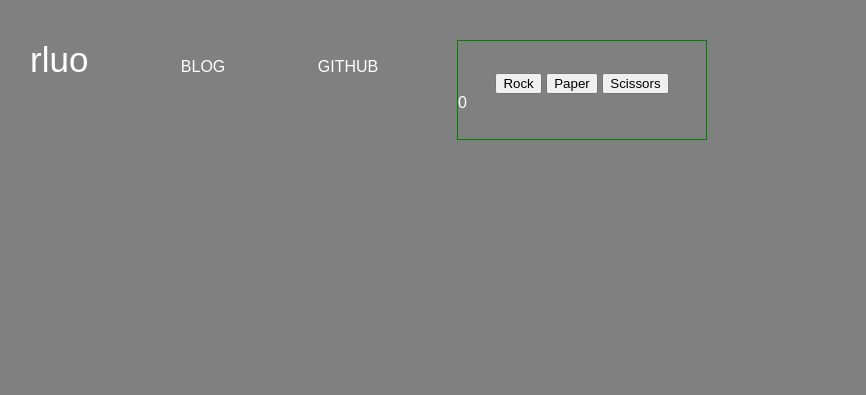
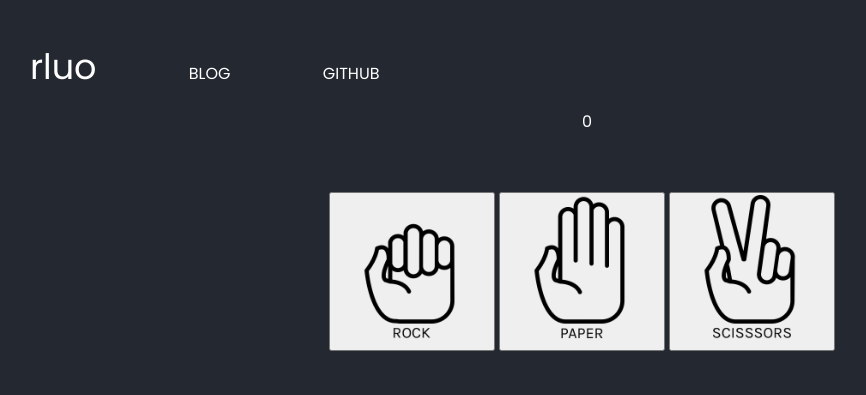
Before and after one commit to ronald-luo/rock-paper-scissors, a plain HTML site: page index.html in a window 1280 px wide. Shown: the whole page, without its empty margins (58-924 px from the left). Drawn offline with Linux system fonts and the light colour scheme.

Commit message:
✂️ adding user interface, images for buttons and  updating DOM to show moves

```diff
--- a/css/main.scss
+++ b/css/main.scss
@@ -1,3 +1,13 @@
+@import url("https://fonts.googleapis.com/css2?family=Lora&family=Poppins&display=swap");
+
+$color_1: #242831;
+$color_2: #292e38;
+$color_3: #323844;
+$color_4: #bb23c7;
+$padding: 4em;
+$font1: "Poppins", sans-serif;
+$font2: "Lora", serif;
+
 *,
 *:before,
 *:after {
@@ -6,8 +16,8 @@
 
 body {
   color: white;
-  background-color: grey;
-  font-family: Arial, Helvetica, sans-serif;
+  background-color: $color_1;
+  font-family: $font1;
   height: 100vh;
 }
 
@@ -33,12 +43,31 @@ header {
 }
 
 .game {
+  position: absolute;
+  left: 0;
+  top: 20%;
   margin: 0 auto;
-  width: 250px;
-  height: 100px;
-  border: 1px solid green;
+  width: 100vw;
+  height: 20vw;
+  //border: 1px solid green;
   form {
     text-align: center;
     padding-top: 2em;
   }
 }
+
+.score {
+  left: 50%;
+  top: -20%;
+  position: absolute;
+}
+
+.display-move {
+  padding: 2.5em 0 0 0;
+  text-align: center;
+  color: rgb(156, 156, 156);
+}
+
+img {
+  height: 150px;
+}
--- a/index.html
+++ b/index.html
@@ -19,11 +19,20 @@
     </header>
 
     <div class="game" id="game">
+        <div id="score-board" class="score">
+
+        </div>
         <form>
-            <button id="rock">Rock</button>
-            <button id="paper">Paper</button>
-            <button id="scissors">Scissors</button>
+            <button id="rock"><img src="media/rock.png" alt="rock"></button>
+            <button id="paper"><img src="media/paper.png" alt="paper"></button>
+            <button id="scissors"><img src="media/scissors.png" alt="scissors"></button>
         </form>
+        <div id="display-move" class="display-move">
+
+
+        </div>
+
+
     </div>
 
 </body>
--- a/index.js
+++ b/index.js
@@ -1,21 +1,28 @@
 // start as soon as the document loads
 (function playerMove () {
     // grab buttons and attach event listeners to them
-    buttons = document.querySelectorAll('button')
+    buttons = document.querySelectorAll('img')
 
     //
     buttons.forEach((button) => {
         button.addEventListener('click', (e) => {
             e.preventDefault()
-            let playerChoice = ("" + e.target.id) // get player move - ie. button id as a string
+            let playerChoice = ("" + e.target.alt) // get player move - ie. button id as a string
             let computerChoice = computerMove() // get computer move - randomly generated from a list
-            console.log('player used ' + playerChoice,'computer used ' + computerChoice)
-
+            displayMove(playerChoice, computerChoice)
             winChecker(playerChoice, computerChoice) // check who wins
 
         })
     })
 })()
+function displayMove (pc, cc) {
+    let div = document.createElement('div')
+    let container = document.querySelector('#display-move')
+    // div.setAttribute('id', 'move')
+    console.log('player used ' + pc,'computer used ' + cc)
+    div.textContent = `player used ${pc}, computer used ${cc}`
+    container.appendChild(div);
+}
 
 function computerMove() {
     let computerOptions = ['scissors', 'rock', 'paper']
@@ -79,7 +86,7 @@ function winChecker (playerChoice, computerChoice) {
 
 (function initalizeScore () {
     let div = document.createElement('div')
-    let container = document.querySelector('#game')
+    let container = document.querySelector('#score-board')
     div.setAttribute('id', 'score')
     div.textContent = 0
     container.appendChild(div);
@@ -98,13 +105,17 @@ function updateScore(result) {
             renderScoreBoard(scoreUpdate)
     }
 }
-
 function renderScoreBoard (score) {
     let newScore = document.getElementById('score')
     if (score >= 5) { // win at 5 points
+        alert("you won! Congrats :D")
         newScore.textContent = 'you won! Congrats :D'
+        location.reload() // reloads page
     } else if (score <= -5) { // lose at -5 points
         newScore.textContent = 'You died. Try again?'
+        alert('You died. Try again?')
+        location.reload() // reloads page
+
     } else {
         newScore.textContent = score
     }
```
Also changed, not shown: css/main.css, media/landing-page.png (added), media/paper.png (added), media/rock.png (added), media/scissors.png (added), 5 other files.
